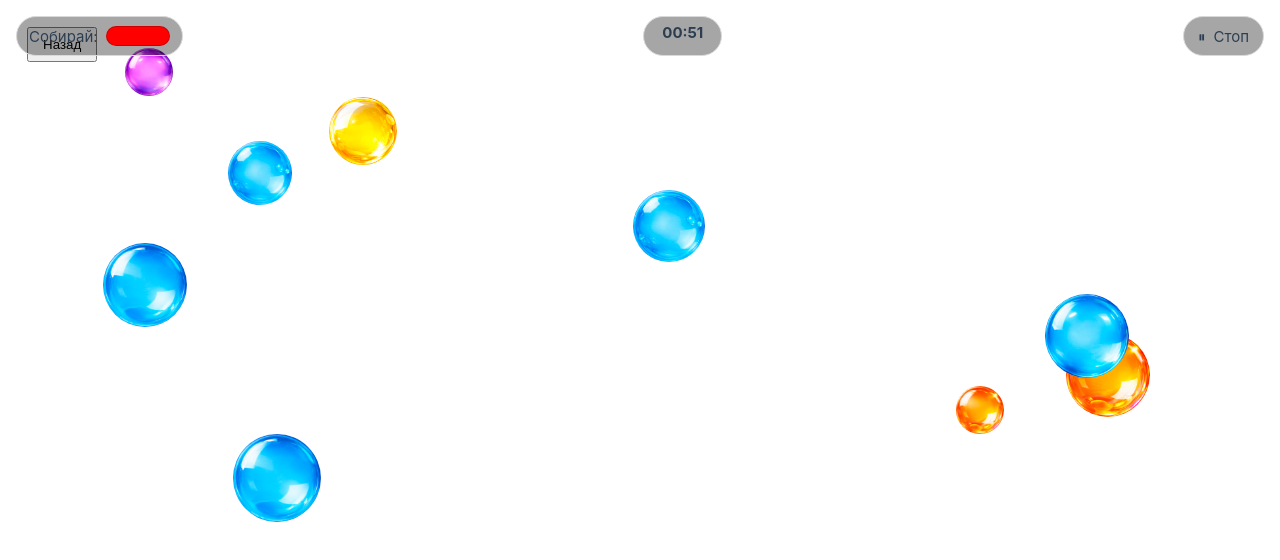
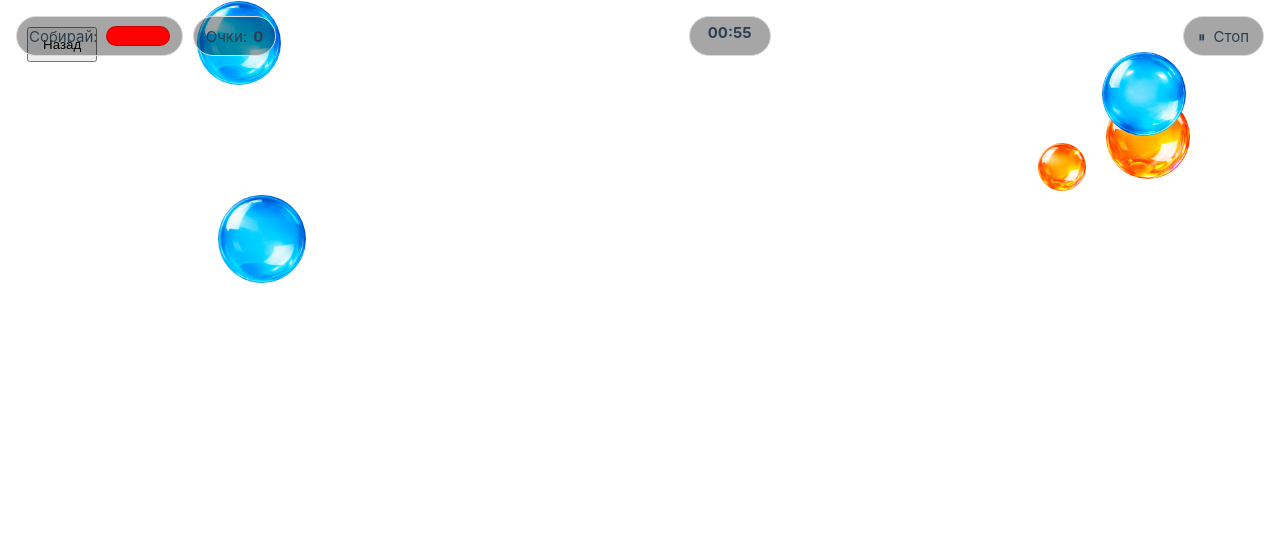
Before and after one commit to reznikovkg/vue-3-docker-compose, a Vue app in the folder vue/: page /example in a window 1280 px wide. Shown: the top 560 px of the page. Built offline with nearby package versions, Linux system fonts and the light colour scheme.

Commit message:
add score ui

```diff
--- a/vue/src/components/BubbleGame.vue
+++ b/vue/src/components/BubbleGame.vue
@@ -17,9 +17,16 @@
 
     <div ref="gameField" class="c-game__field" @click="(e) => handleFieldClick(e)">
       <div class="c-game__topbar" @click="(e) => e.stopPropagation()">
-        <div class="c-game__target">
-          <span class="c-game__targetText">Собирай:</span>
-          <span class="c-game__targetColor" :style="{ background: targetColor }"></span>
+        <div class="c-game__targetWrap">
+          <div class="c-game__target">
+            <span class="c-game__targetText">Собирай:</span>
+            <span class="c-game__targetColor" :style="{ background: targetColor }"></span>
+          </div>
+
+          <div class="c-game__score">
+            <span class="c-game__scoreText">Очки:</span>
+            <span class="c-game__scoreValue">{{ score }}</span>
+          </div>
         </div>
 
         <div class="c-game__timer">
@@ -345,6 +352,12 @@ export default {
   gap: 12px;
 }
 
+.c-game__targetWrap {
+  display: inline-flex;
+  align-items: center;
+  gap: 10px;
+}
+
 .c-game__target {
   display: inline-flex;
   align-items: center;
@@ -354,6 +367,26 @@ export default {
   border-radius: 999px;
   border: 1px solid #d9d9d9;
   background: rgba(0, 0, 0, 0.35);
+}
+
+.c-game__score {
+  display: inline-flex;
+  align-items: center;
+  gap: 6px;
+  min-height: 40px;
+  padding: 8px 12px;
+  border-radius: 999px;
+  border: 1px solid #d9d9d9;
+  background: rgba(0, 0, 0, 0.35);
+}
+
+.c-game__scoreText {
+  line-height: 1;
+}
+
+.c-game__scoreValue {
+  line-height: 1;
+  font-weight: 700;
 }
 
 .c-game__targetText {
```
